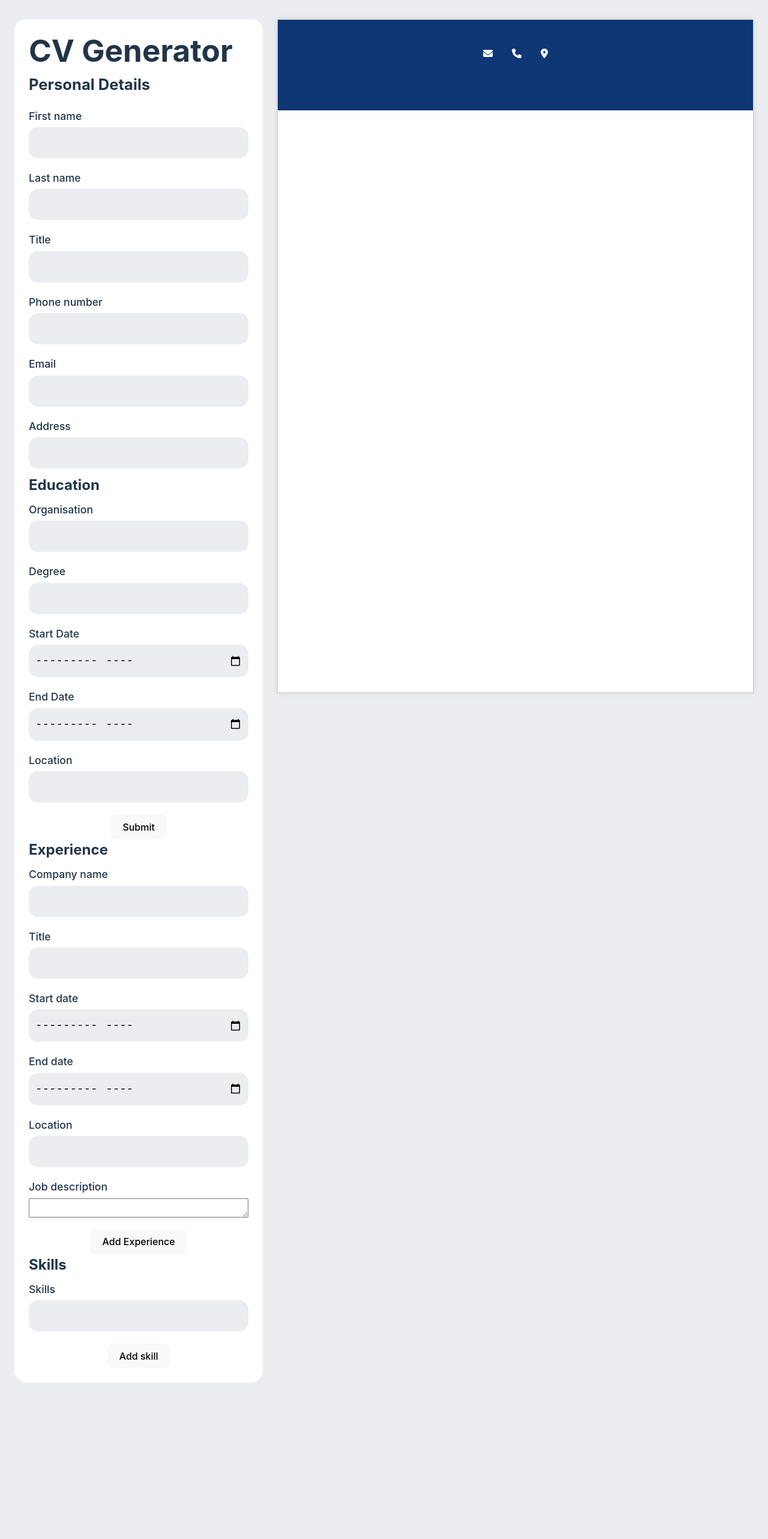
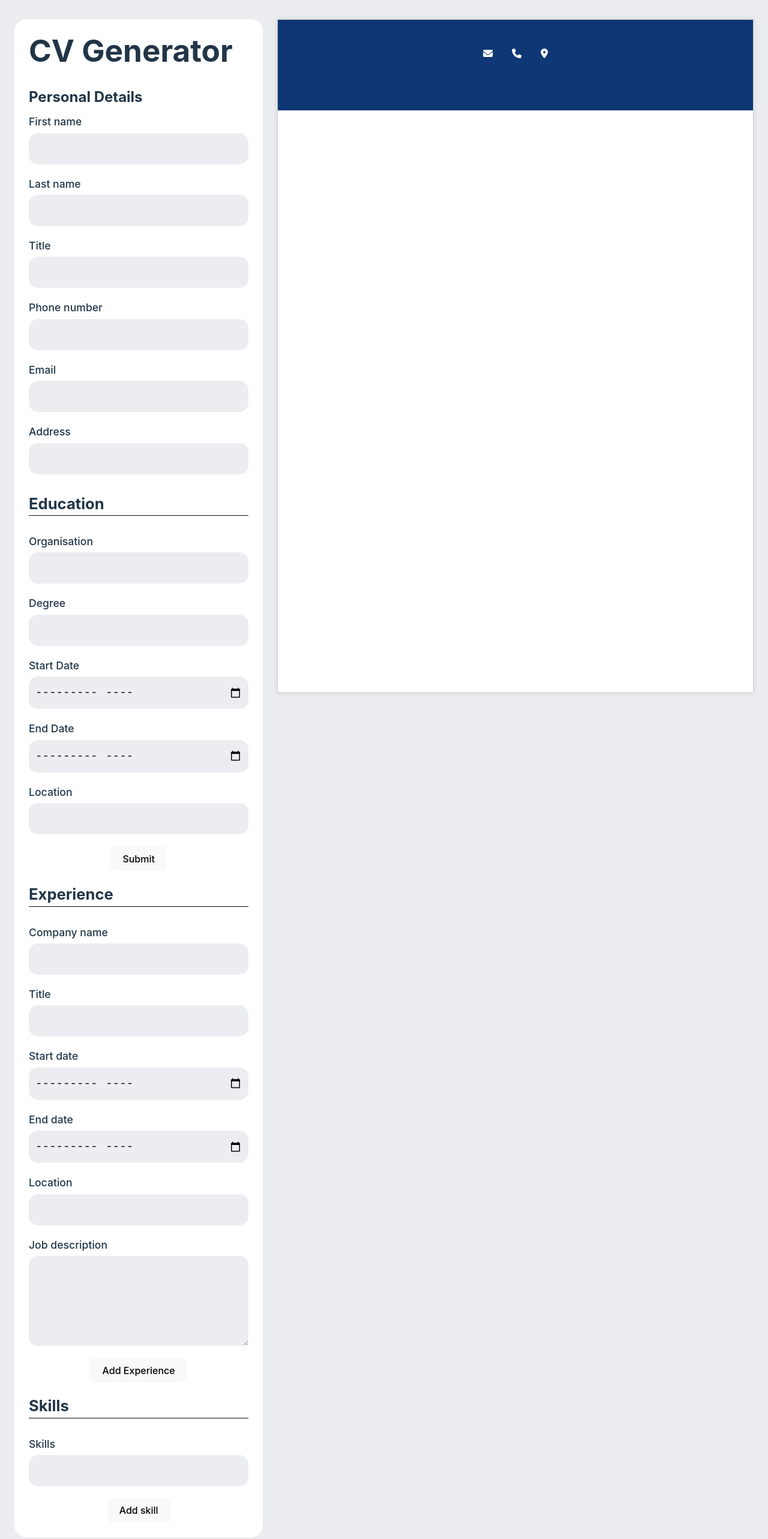
Before and after one commit to DeanNguyen98/TOP_CV-generator, a React (Vite) app: page / in a window 1280 px wide. Shown: the top 2566 px of the page at 60% size. Before the commit the page ends 2337 px from the top, so only its background shows below. Built offline with nearby package versions, Linux system fonts and the light colour scheme.

Commit message:
styling for textarea and h1 tag

```diff
--- a/src/styles/editor.scss
+++ b/src/styles/editor.scss
@@ -7,16 +7,21 @@ $editor-bg: #ffffff;
     max-width: 600px;
     background-color: $editor-bg;
     padding: 24px;
-    border-radius: 20px
+    border-radius: 20px;
+    h1 {
+        margin-bottom: 2rem;
+    }
+}
+
+.form-header {
+    margin: 20px 0px;
+    font-size: 1.6rem;
+    border-bottom: 1px solid #0f0f0f;
 }
 
 .form-container {
     display: flex;
     flex-direction: column;
-    h2 {
-        margin: 10px 0px;
-        font-size: 1.6rem;
-    }
      button {
         flex: 1;
         align-self: center;
@@ -36,6 +41,14 @@ $editor-bg: #ffffff;
         border: none;
         background-color: #ebedf0;
     }
+    textarea {
+        height: 150px;
+        padding: 15px 10px;
+        font-size: 1.2rem;
+        border-radius: 15px;
+        border: none;
+        background: #ebedf0 ;
+    }
     span {
         font-weight: 500;
         font-size: 1.1rem;
```
